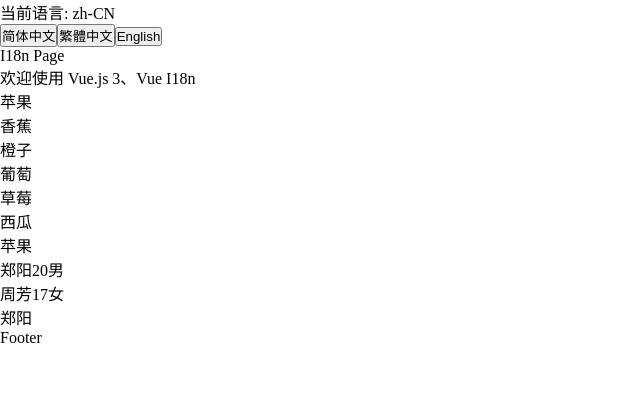
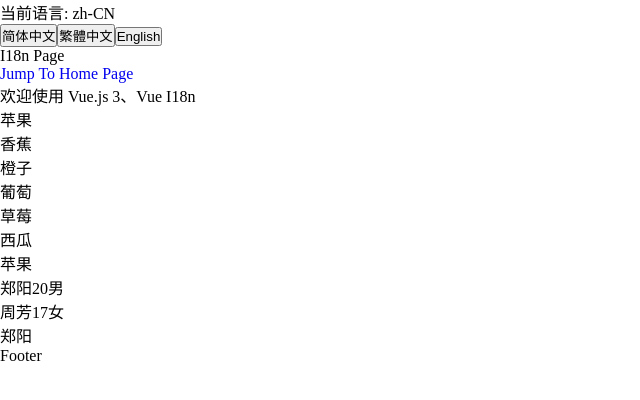
Before and after one commit to xlz122/website-template, a Vue app: page /i18n in a window 1280 px wide. Shown: the top 400 px of the page, without its empty margins (0-640 px from the left). Built offline with nearby package versions, Linux system fonts and the light colour scheme.

Commit message:
update example

```diff
--- a/src/views/about/index.vue
+++ b/src/views/about/index.vue
@@ -2,7 +2,6 @@
   <div class="about">
     <p>About Page</p>
     <router-link to="/">Jump To Home Page</router-link>
-    <router-link to="/i18n">Jump To I18n Page</router-link>
 
     <template v-for="(_, index) in Array(6).fill(null)" :key="index">
       <img
--- a/src/views/i18n/index.vue
+++ b/src/views/i18n/index.vue
@@ -1,6 +1,7 @@
 <template>
   <div class="i18n">
     <p>I18n Page</p>
+    <router-link to="/">Jump To Home Page</router-link>
 
     <p>{{ t('common.welcome', { version: '3' }) }}</p>
     <!-- 数组 -->
```
